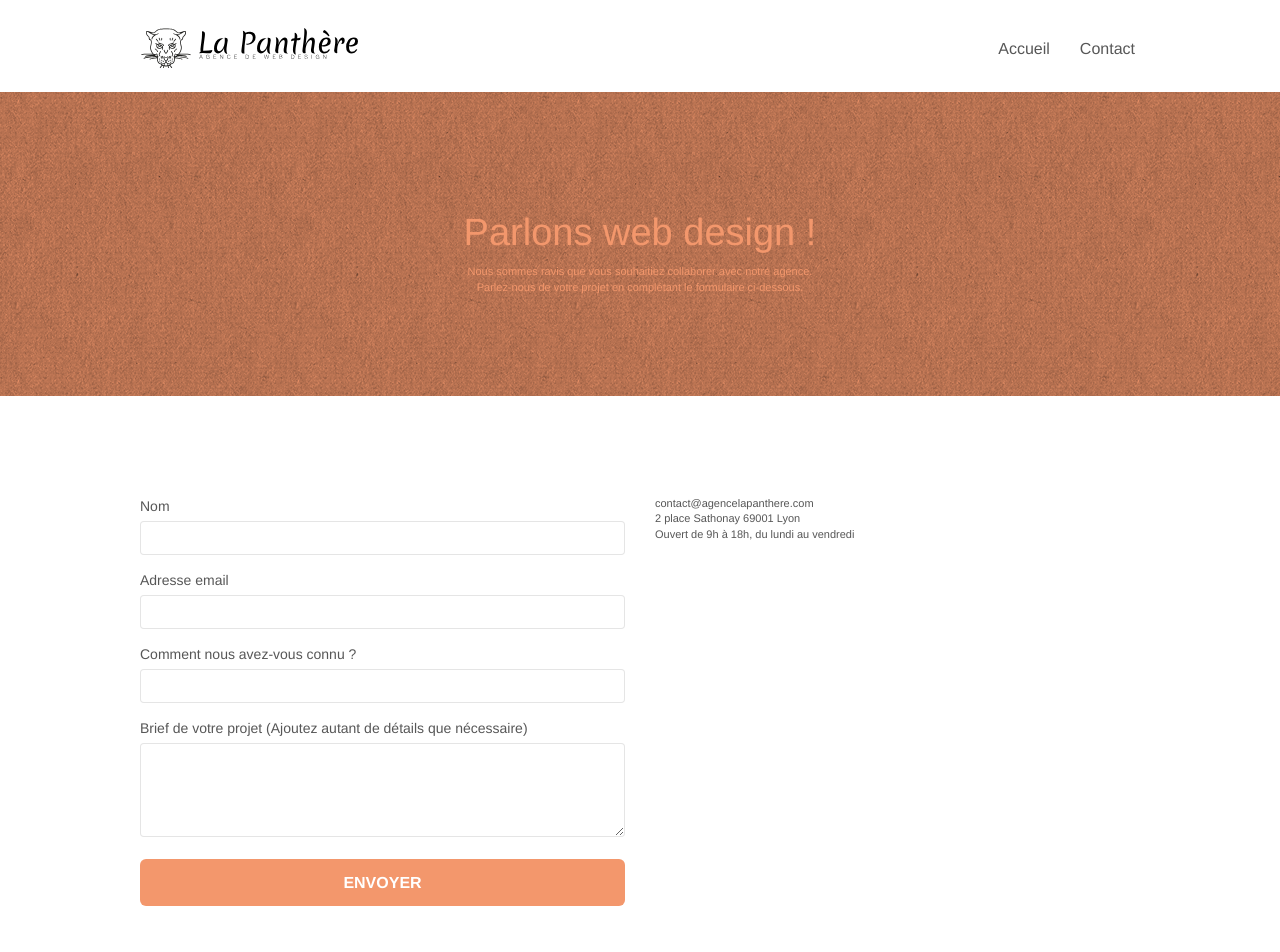
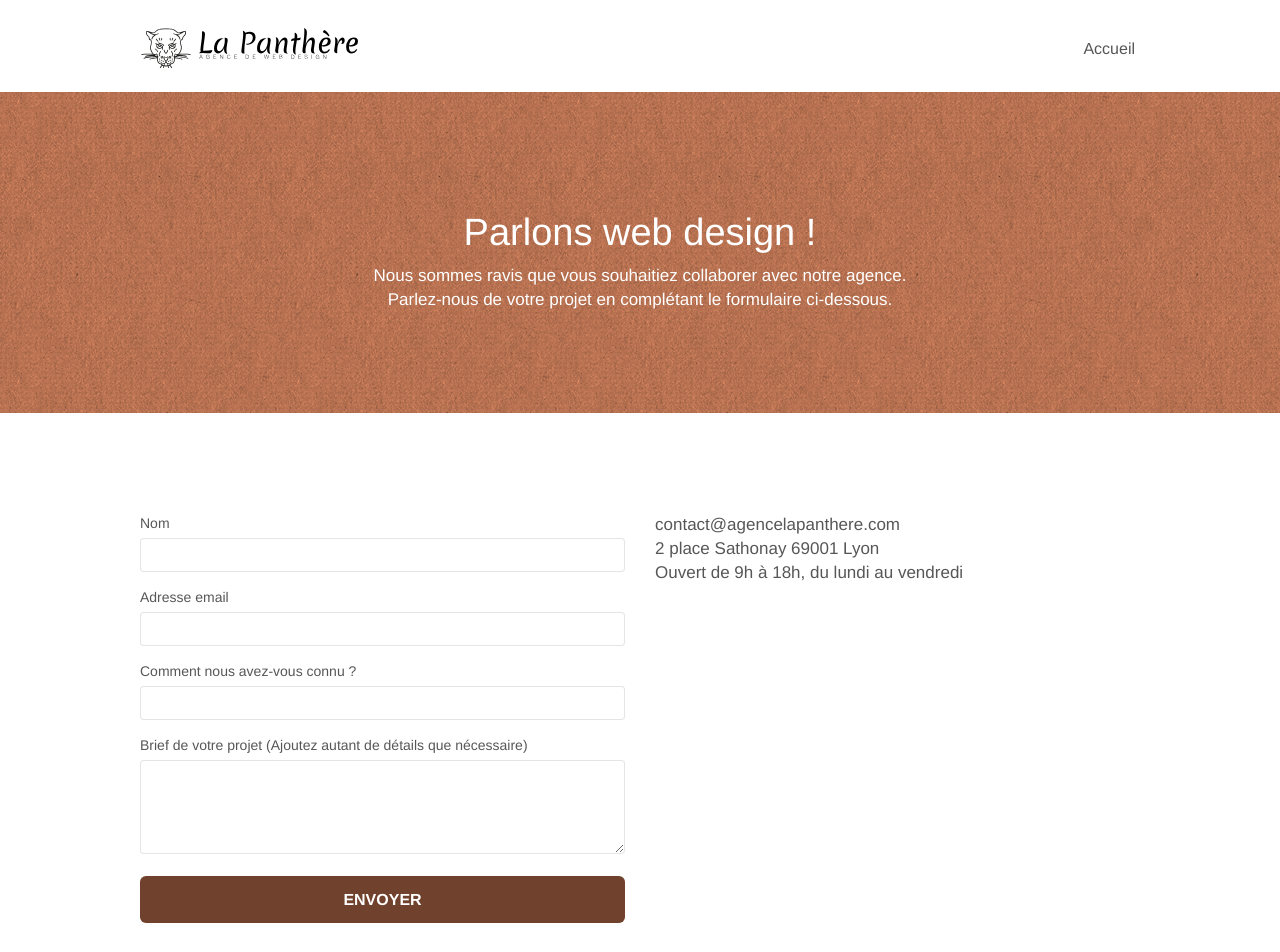
Before and after one commit to TaillanJulien/Taillan_Julien_2_code_042022, a plain HTML site: page page_contact.html in a window 1280 px wide. Shown: the top 952 px of the page. Drawn offline with nearby package versions, Linux system fonts and the light colour scheme; a script that the page names is missing.

Commit message:
Correction couleurs

```diff
--- a/page_contact.html
+++ b/page_contact.html
@@ -32,7 +32,6 @@
 				<div class="collapse navbar-collapse navbar-1 special-dropdown-nav">
 					<ul class="site-navigation nav navbar-nav">
 						<li><a href="index.html">Accueil</a></li>
-						<li><a href="page_contact.html">Contact</a></li>
 					</ul>
 				</div>
 			</nav>
--- a/style.css
+++ b/style.css
@@ -677,7 +677,7 @@ a {
 }
 
 p {
-    font-size: 11px;
+    font-size: 17px;
 }
 
 .tight-width-whitespace {
@@ -775,16 +775,16 @@ h4 {
 }
 
 .tc-white {
-    color: #F3976C!important;
+    color: white!important;
 }
 
 .btn-atomic-tangerine {
-    background: #F3976C;
+    background: #70412c;
     color: #FFFFFF!important;
 }
 
 .btn-atomic-tangerine:hover {
-    background: #c27956!important;
+    background: #70412c!important;
     color: #FFFFFF!important;
 }
 
```
Also changed, not shown: index.html (+4 -4 lines).
